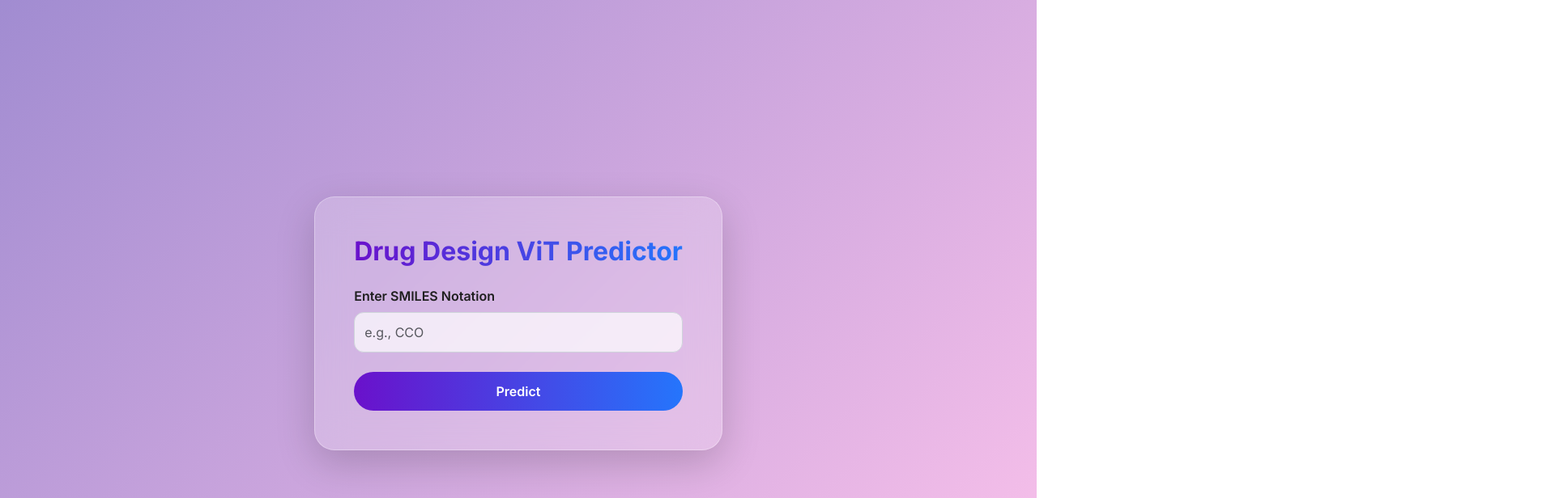
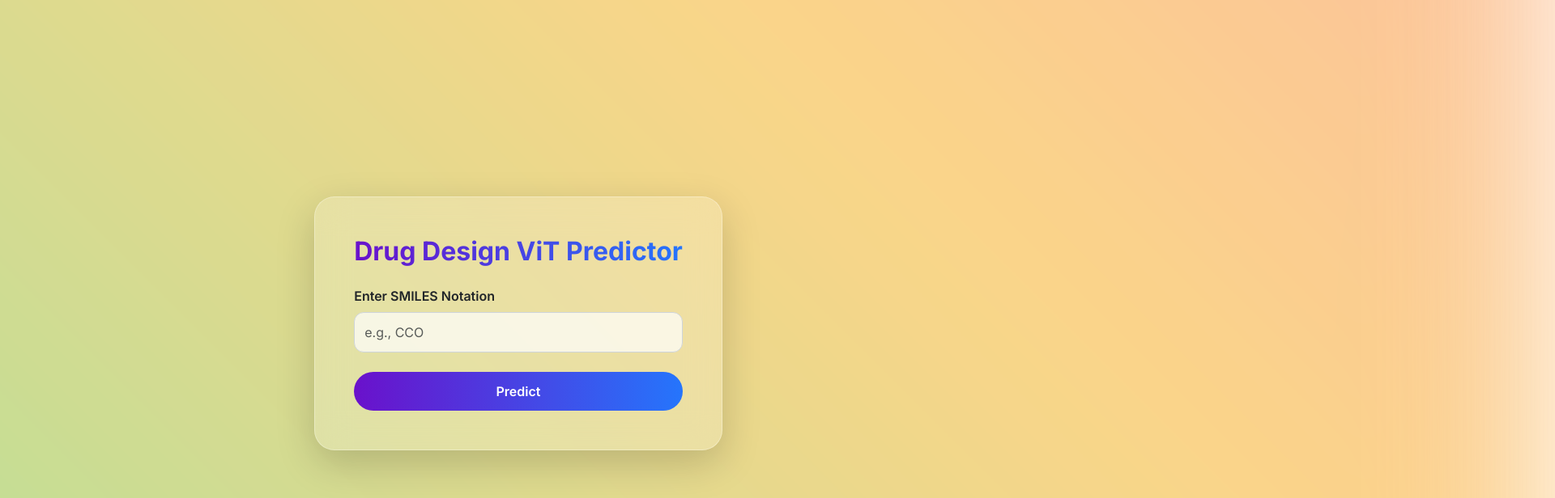
Before and after one commit to rishikesh8019/frontendDiagno, a React (Create React App) app: page / in a window 1280 px wide. Shown: the top 616 px of the page at 81% size, 1920 px wide, since content can reach past the window. Built offline with nearby package versions, Linux system fonts and the light colour scheme.

Commit message:
Update App.css

```diff
--- a/src/App.css
+++ b/src/App.css
@@ -2,21 +2,45 @@
 
 body {
     font-family: 'Inter', sans-serif;
-    background: linear-gradient(135deg, #a18cd1 0%, #fbc2eb 100%);
+    margin: 0;
     min-height: 100vh;
-    margin: 0;
+    overflow-x: hidden;
     display: flex;
     align-items: center;
     justify-content: center;
-    color: #1f1f1f;
+    position: relative;
 }
 
 .main-wrapper {
     min-height: 100vh;
     padding: 20px;
     width: 100%;
+    z-index: 1;
 }
 
+/* 🌈 Animated Background */
+body::before {
+    content: '';
+    position: absolute;
+    top: -50%;
+    left: -50%;
+    width: 200%;
+    height: 200%;
+    background: linear-gradient(45deg, #ff6ec4, #7873f5, #42e695, #facc6b, #ff6ec4);
+    background-size: 400% 400%;
+    animation: gradientFlow 15s ease infinite;
+    z-index: 0;
+    filter: blur(100px);
+    opacity: 0.8;
+}
+
+@keyframes gradientFlow {
+    0% { background-position: 0% 50%; }
+    50% { background-position: 100% 50%; }
+    100% { background-position: 0% 50%; }
+}
+
+/* Glassmorphic card */
 .glass-card {
     background: rgba(255, 255, 255, 0.2);
     border-radius: 25px;
@@ -26,8 +50,12 @@ body {
     max-width: 550px;
     width: 100%;
     margin: auto;
+    z-index: 2;
+    position: relative;
+    box-shadow: 0 8px 32px rgba(31, 38, 135, 0.3);
 }
 
+/* Title Gradient Text */
 .title {
     background: linear-gradient(to right, #6a11cb, #2575fc);
     -webkit-background-clip: text;
@@ -36,6 +64,7 @@ body {
     font-size: 2rem;
 }
 
+/* Input + Label */
 .label-text {
     font-weight: 600;
     font-size: 1rem;
@@ -56,6 +85,7 @@ body {
     outline: none;
 }
 
+/* Button */
 .btn-custom {
     padding: 12px;
     font-size: 1rem;
@@ -72,12 +102,15 @@ body {
     box-shadow: 0 8px 20px rgba(37, 117, 252, 0.4);
 }
 
+/* Result Box */
 .result-box {
     background: #ffffffee;
     border-left: 5px solid #2575fc;
     box-shadow: 0 8px 20px rgba(0, 0, 0, 0.1);
+    z-index: 2;
 }
 
+/* Image */
 .result-image {
     border-radius: 10px;
     max-width: 100%;
```
